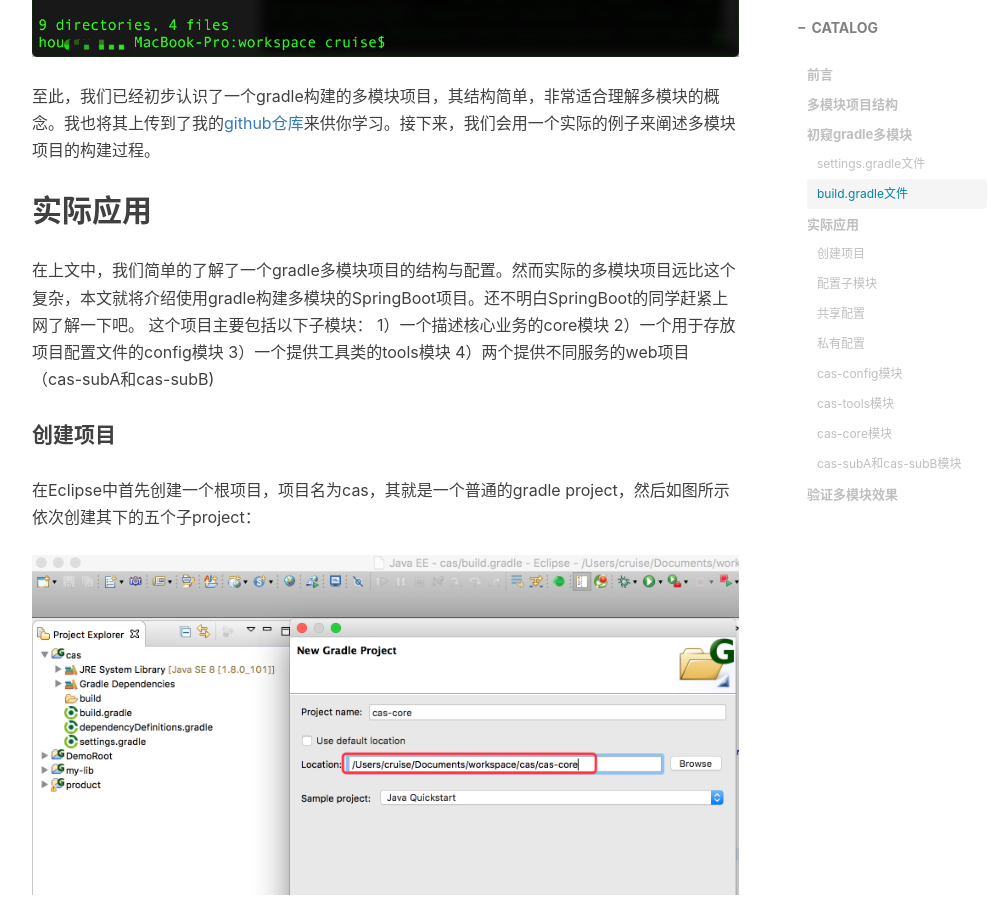
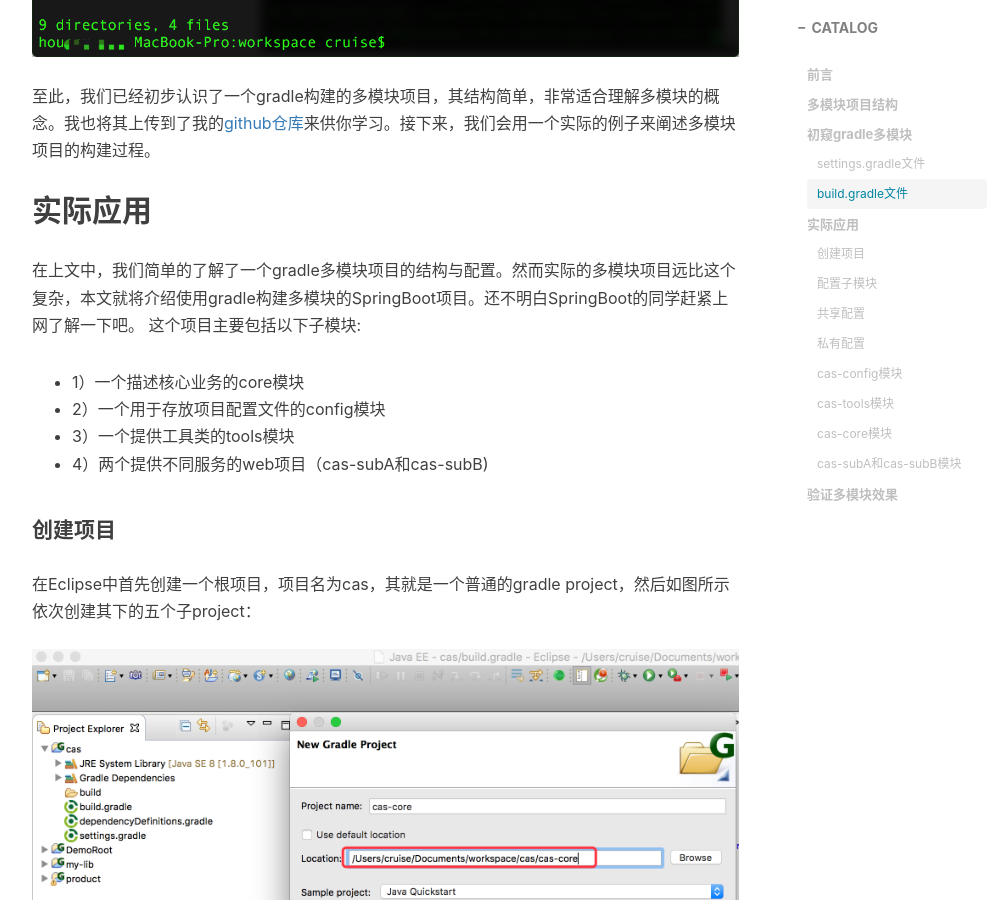
Before and after one commit to hxwhou/hxwhou.github.com, a Jekyll site: the page built from _posts/2017-06-25-gradle-multi-project-build.markdown, in a window 1280 px wide and 900 px high, scrolled down 4881 px. Shown: the whole window, without its empty margins (233-1225 px from the left). Built offline with Jekyll 4.4.1, drawn with Linux system fonts in a browser that asks for light colours; nearby versions of some CDN libraries; comment, search, counter and statistics services are not loaded; some of the changed lines change nothing that is shown.

Commit message:
update content

```diff
--- a/_posts/2017-06-25-gradle-multi-project-build.markdown
+++ b/_posts/2017-06-25-gradle-multi-project-build.markdown
@@ -90,11 +90,12 @@ configure需要传入一个Project对象的数组，通过查找所有项目名
 
 ## 实际应用
 在上文中，我们简单的了解了一个gradle多模块项目的结构与配置。然而实际的多模块项目远比这个复杂，本文就将介绍使用gradle构建多模块的SpringBoot项目。还不明白SpringBoot的同学赶紧上网了解一下吧。
-这个项目主要包括以下子模块：
-1）一个描述核心业务的core模块
-2）一个用于存放项目配置文件的config模块
-3）一个提供工具类的tools模块
-4）两个提供不同服务的web项目（cas-subA和cas-subB)
+这个项目主要包括以下子模块:
+
+* 1）一个描述核心业务的core模块
+* 2）一个用于存放项目配置文件的config模块
+* 3）一个提供工具类的tools模块
+* 4）两个提供不同服务的web项目（cas-subA和cas-subB)
 
 #### 创建项目
 在Eclipse中首先创建一个根项目，项目名为cas，其就是一个普通的gradle project，然后如图所示依次创建其下的五个子project：
```
